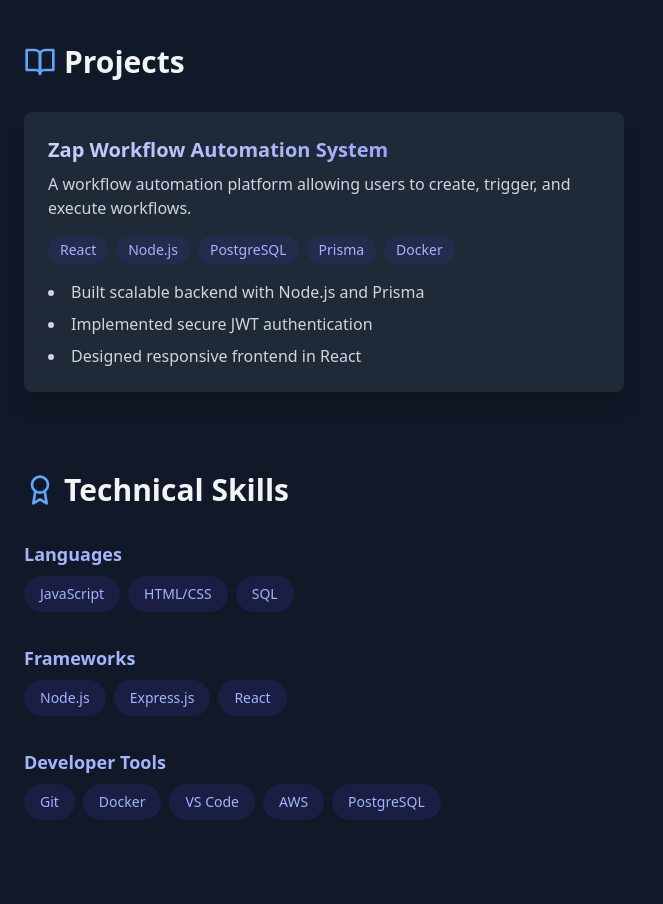
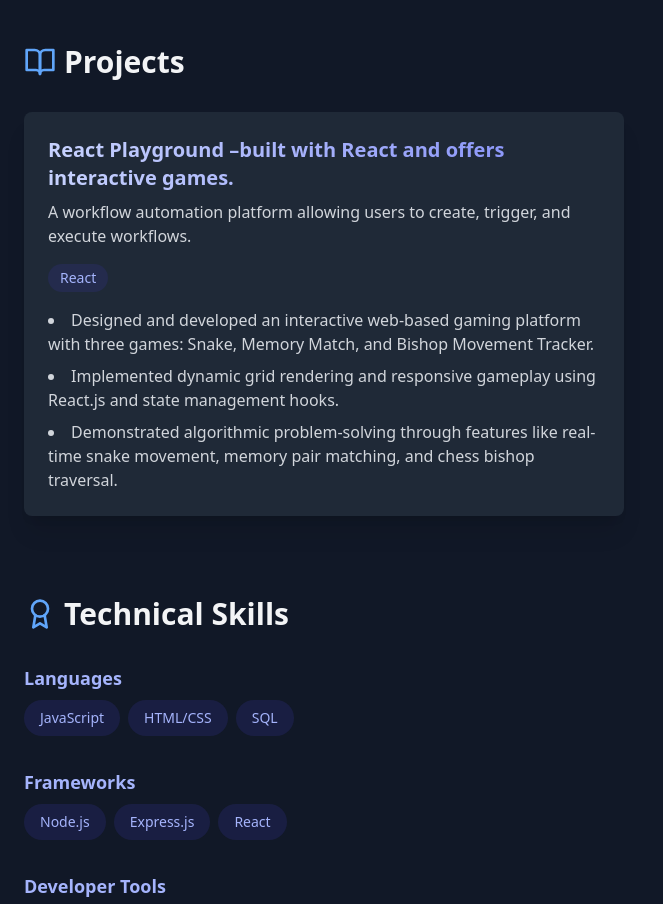
Before and after one commit to Ninad-Patil/portfolio, a React (Vite) app: page / in a window 1280 px wide. Shown: the part 1160-2064 px from the top of the page, without its empty margins (0-663 px from the left). Built offline with nearby package versions, Linux system fonts and the light colour scheme.

Commit message:
Update Projects.tsx
added project

```diff
--- a/src/components/sections/Projects.tsx
+++ b/src/components/sections/Projects.tsx
@@ -8,13 +8,13 @@ const Projects: React.FC = () => (
     <SectionTitle icon={BookOpen} title="Projects" />
     <div className="grid md:grid-cols-2 gap-8">
       <ProjectCard
-        title="Zap Workflow Automation System"
+        title="React Playground –built with React and offers interactive games.  "
         description="A workflow automation platform allowing users to create, trigger, and execute workflows."
-        technologies={["React", "Node.js", "PostgreSQL", "Prisma", "Docker"]}
+        technologies={["React",]}
         achievements={[
-          "Built scalable backend with Node.js and Prisma",
-          "Implemented secure JWT authentication",
-          "Designed responsive frontend in React"
+          "Designed and developed an interactive web-based gaming platform with three games: Snake, Memory Match, and Bishop Movement Tracker.",
+          "Implemented dynamic grid rendering and responsive gameplay using React.js and state management hooks.",
+          "Demonstrated algorithmic problem-solving through features like real-time snake movement, memory pair matching, and chess bishop traversal."
         ]}
       />
     </div>
```
